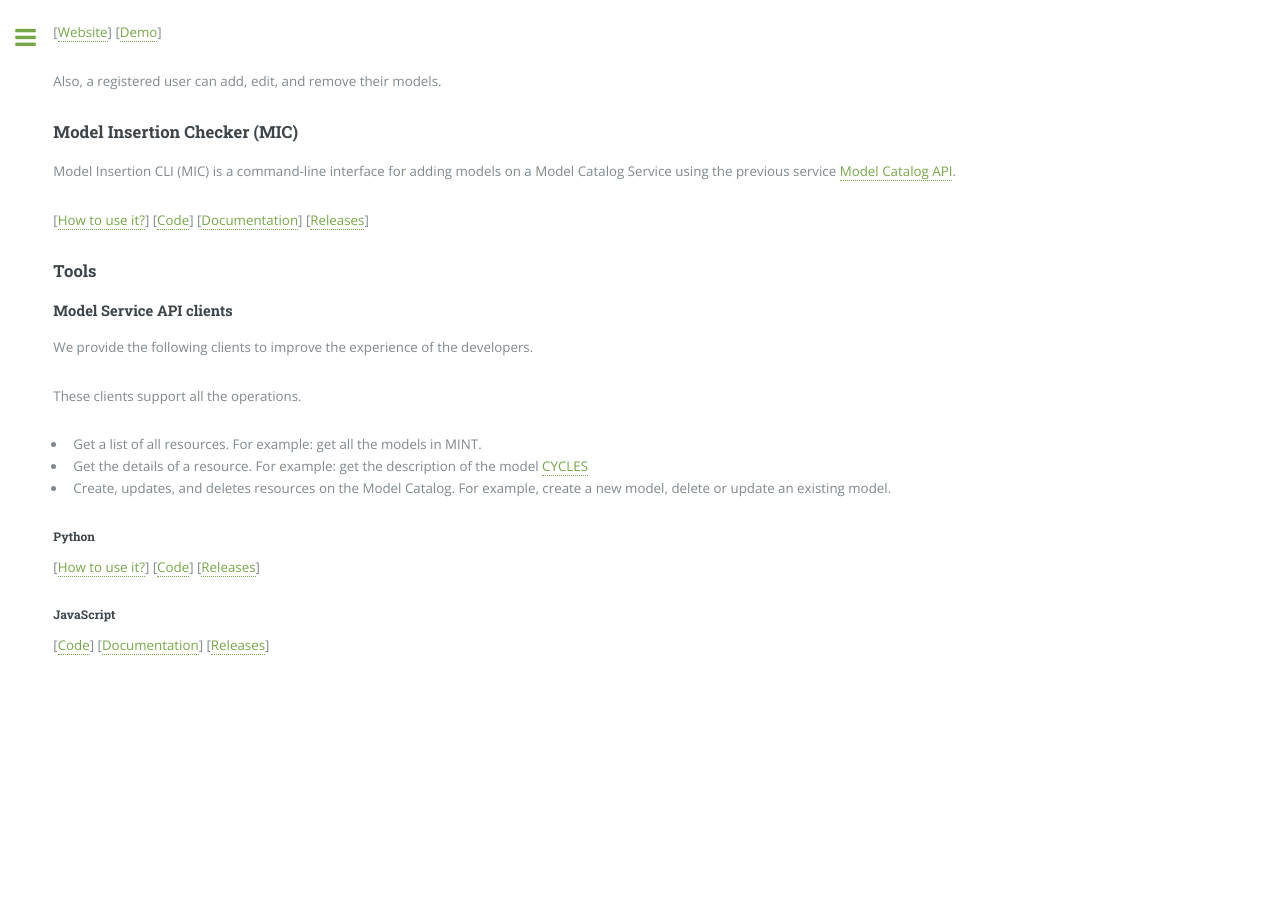
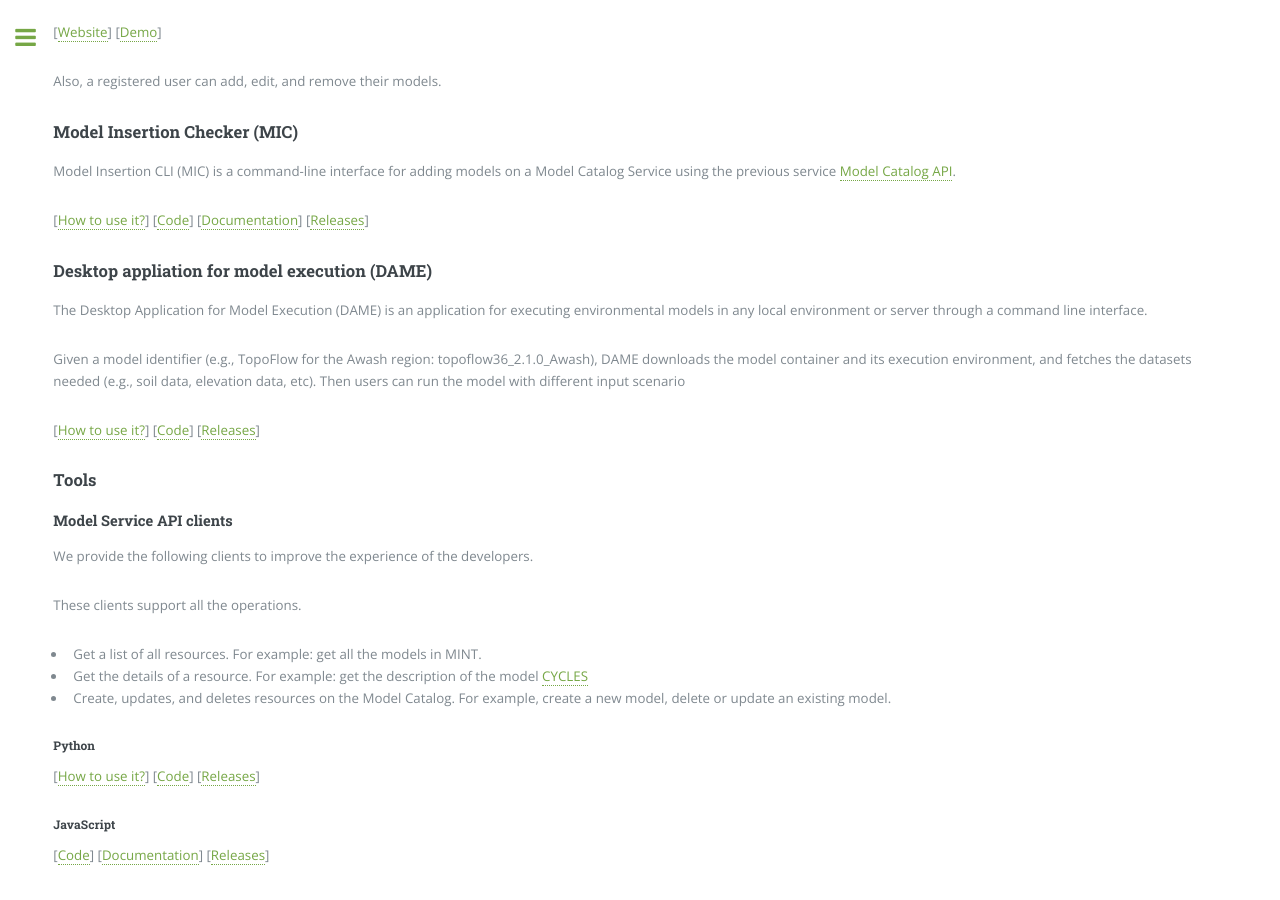
Before and after one commit to KnowledgeCaptureAndDiscovery/MINT, a Jekyll site: the page built from _services/model.md, in a window 1280 px wide and 900 px high, scrolled down 898 px. Built offline with Jekyll 4.4.1, drawn with Linux system fonts in a browser that asks for light colours; before the commit the page ends 1610 px from its top, so only the background shows below that.

Commit message:
fix: broken links

```diff
--- a/_services/model.md
+++ b/_services/model.md
@@ -41,6 +41,13 @@ Model Insertion CLI (MIC) is a command-line interface for adding models on a Mod
 
 [[How to use it?](https://mic-cli.readthedocs.io/en/latest/)] [[Code](https://github.com/mintproject/mic)] [[Documentation](https://mic-cli.readthedocs.io/en/latest/)] [[Releases](https://github.com/mintproject/mic/releases)]
 
+### Desktop appliation for model execution (DAME)
+
+The Desktop Application for Model Execution (DAME) is an application for executing environmental models in any local environment or server through a command line interface.
+
+Given a model identifier (e.g., TopoFlow for the Awash region: topoflow36_2.1.0_Awash), DAME downloads the model container and its execution environment, and fetches the datasets needed (e.g., soil data, elevation data, etc). Then users can run the model with different input scenario
+
+[[How to use it?](https://dame-cli.readthedocs.io/en/latest/)] [[Code](https://github.com/mintproject/dame_cli/)] [[Releases](https://github.com/mintproject/dame_cli/releases)]
 
 ### Tools
 
```
Also changed, not shown: products.md (+3 -2 lines).
